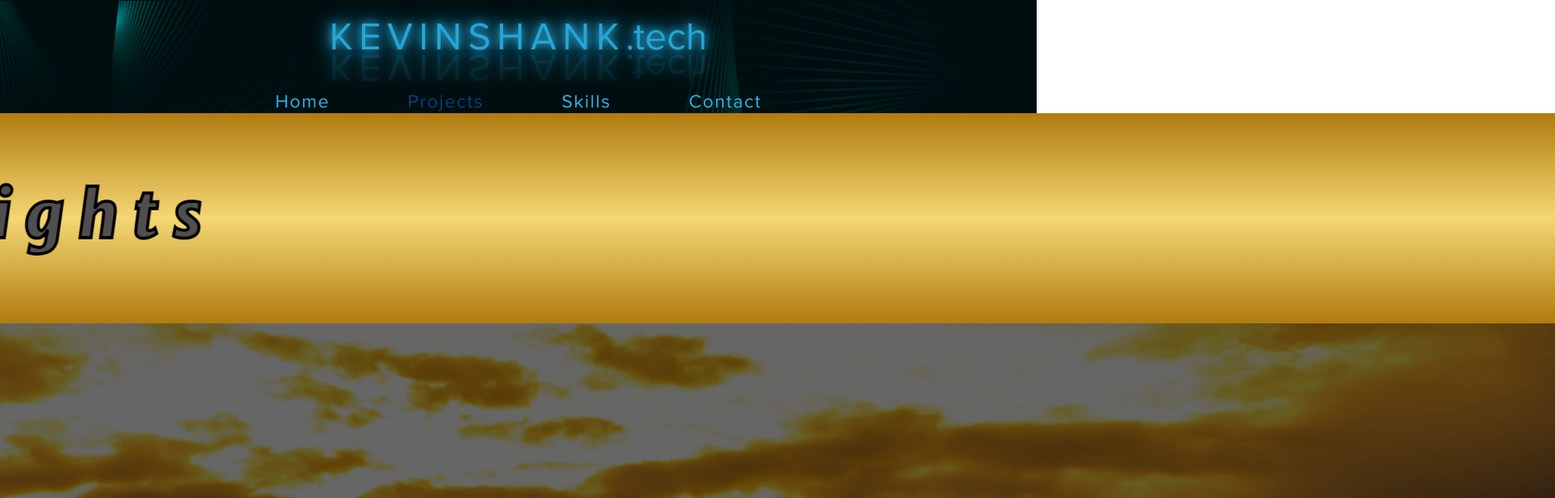
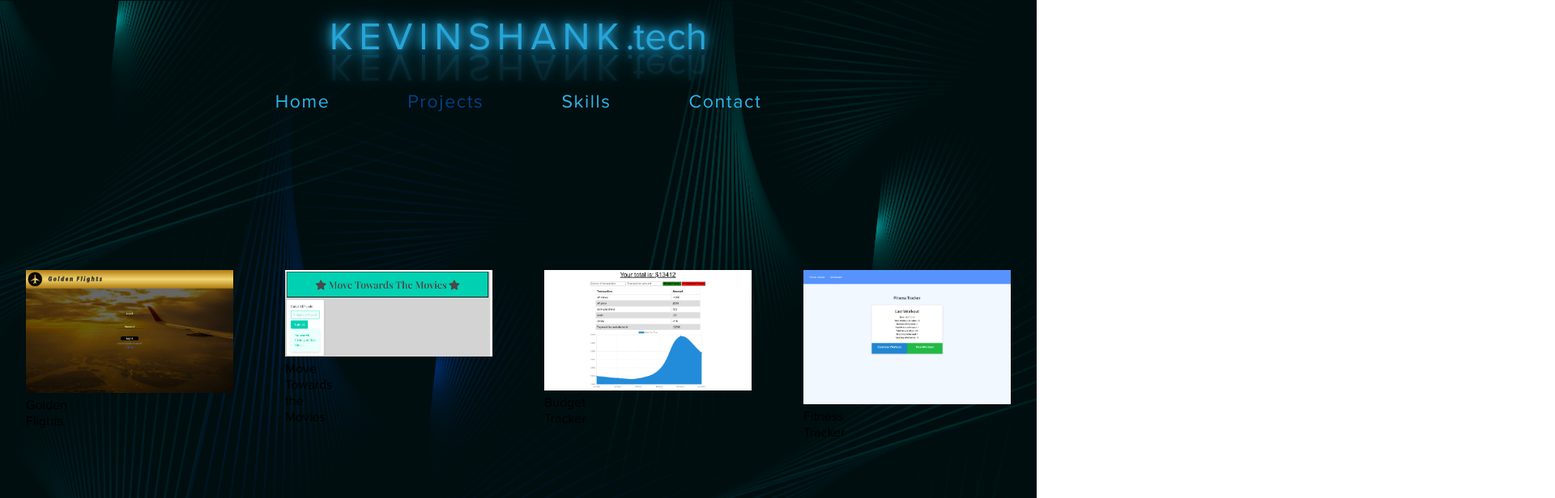
Before and after one commit to Bluekev22/Portfolio-V2, a React (Create React App) app in the folder portfolio/: page /projects in a window 1280 px wide. Shown: the top 616 px of the page at 81% size, 1920 px wide, since content can reach past the window. Built offline with nearby package versions, Linux system fonts and the light colour scheme.

Commit message:
Create ProjectCard component

```diff
--- a/portfolio/src/App.css
+++ b/portfolio/src/App.css
@@ -33,7 +33,7 @@
 
 .big-background {
   min-height: 100vh;
-  width: 100vw;
+  min-width: 100vw;
   position: contain;
   background-size: cover;
   background-image: url('./assets/img/Background.png');
@@ -41,7 +41,7 @@
 
 .mask {
   min-height: 100vh;
-  width: 100vw;
+  min-width: 100vw;
   position: relative;
   background-size: cover;
   background-color: rgba(0,0,0,0.35);
--- a/portfolio/src/Projects.js
+++ b/portfolio/src/Projects.js
@@ -16,21 +16,18 @@ function Projects() {
     ]
 
     return (
-        <Grid container spacing={2} justifyContent="center">
+        <Grid container spacing={8} justifyContent="center">
         <Grid item>
             <ProjectCard title={projects[0].title} image={projects[0].image}></ProjectCard>
-            <ProjectCard title={projects[1].title} image={projects[1].image}></ProjectCard>
-            <ProjectCard title={projects[2].title} image={projects[2].image}></ProjectCard>
-            <ProjectCard title={projects[3].title} image={projects[3].image}></ProjectCard>
         </Grid>
         <Grid item>
-
+        <ProjectCard title={projects[1].title} image={projects[1].image}></ProjectCard>
         </Grid>
         <Grid item>
-
+            <ProjectCard title={projects[2].title} image={projects[2].image}></ProjectCard>
         </Grid>
         <Grid item>
-
+            <ProjectCard title={projects[3].title} image={projects[3].image}></ProjectCard>
         </Grid>
     </Grid>
     );
--- /dev/null
+++ b/portfolio/src/components/ProjectCard.css
@@ -0,0 +1,7 @@
+.card-container {
+    width: 20vw;
+}
+
+.card-image {
+    width: 20vw;
+}
--- a/portfolio/src/components/ProjectCard.js
+++ b/portfolio/src/components/ProjectCard.js
@@ -1,10 +1,15 @@
 import React from 'react'
+import { Grid } from "@mui/material"
+import './ProjectCard.css'
 
 function ProjectCard(props) {
     return (
-        <div className="card-container">
-            <img src={props.image}></img>
-        </div>
+        <Grid item lg={3} className="card-container">
+            <img className="card-image" src={props.image}></img>
+            <div className="caption">
+                <p>{props.title}</p>
+            </div>
+        </Grid>
     )
 }
 
```
